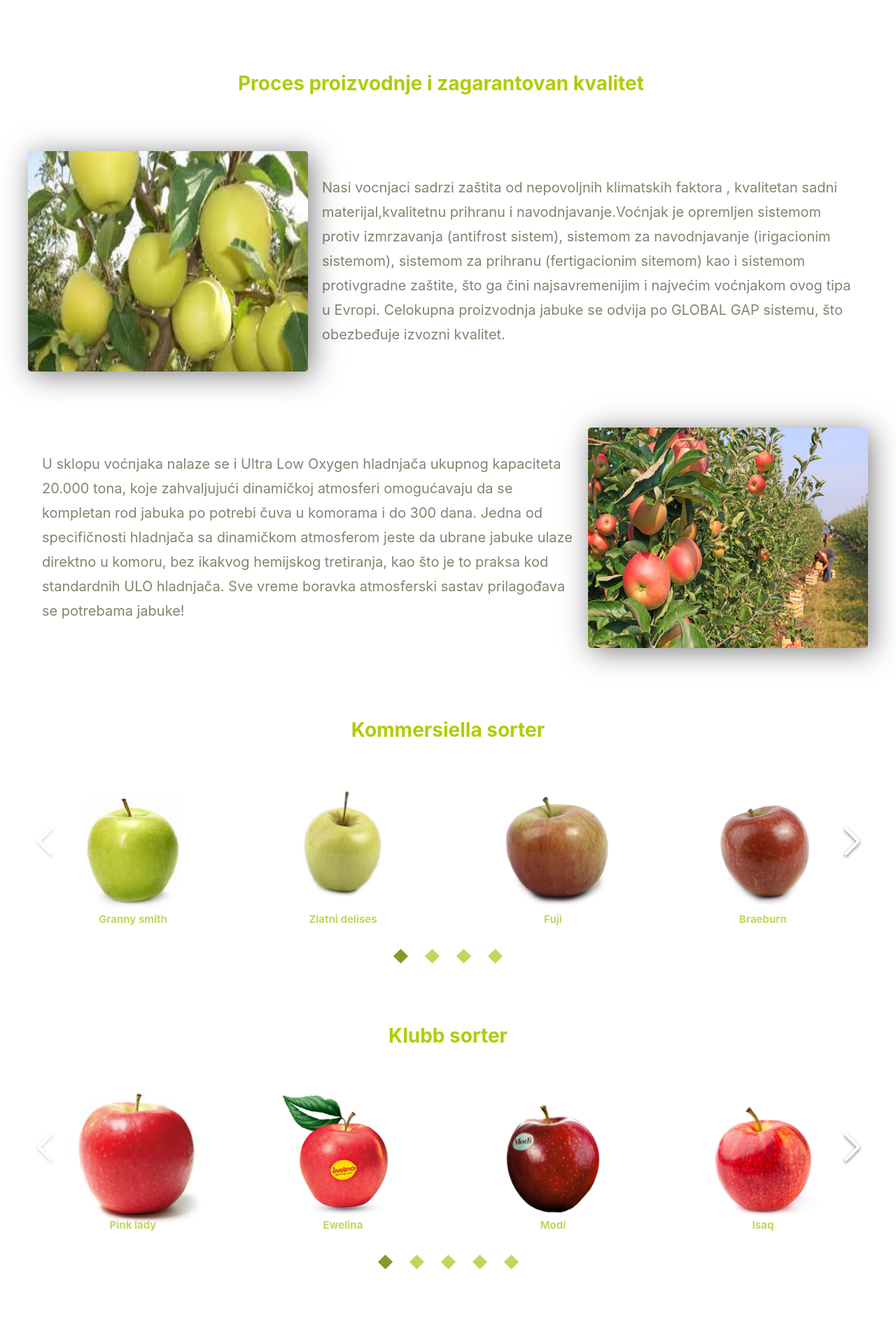
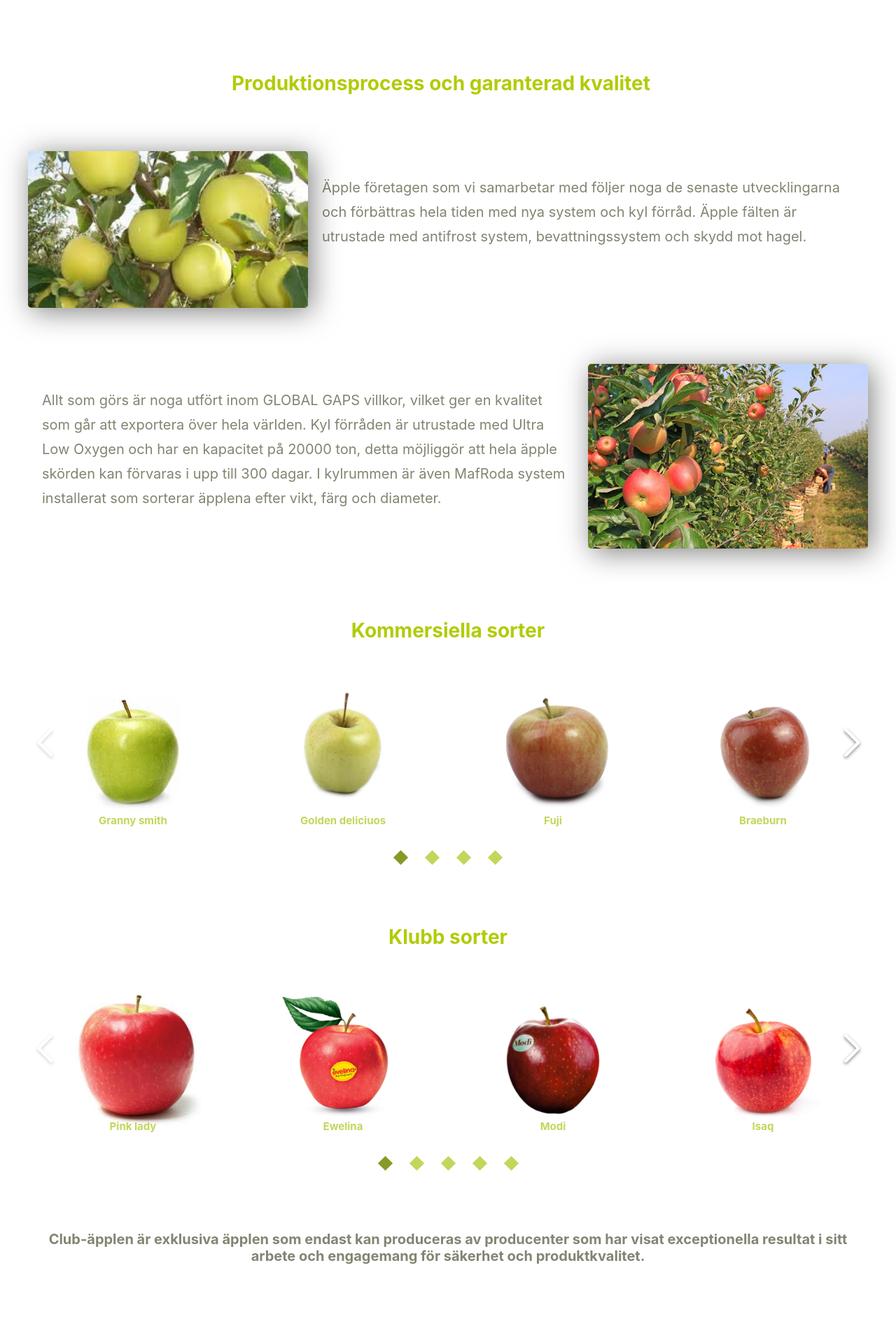
Before and after one commit to andrejkitanovic/healthy-fruits, a React (Create React App) app: page /jabuke in a window 1280 px wide. Shown: the part 635-2520 px from the top of the page at 70% size. Built offline with nearby package versions, Linux system fonts and the light colour scheme.

Commit message:
finished

```diff
--- a/src/components/Jabuke/ProcesProizvodnje/ProcesProizvodnje.js
+++ b/src/components/Jabuke/ProcesProizvodnje/ProcesProizvodnje.js
@@ -7,31 +7,26 @@ import PlantazaJabuka from "../../../assets/images/jabuke/plantaza.jpg";
 const ProcesProizvodnje = (props) => {
   return (
     <div className="ProcesProizvodnje">
-      <h2>Proces proizvodnje i zagarantovan kvalitet</h2>
+      <h2>Produktionsprocess och garanterad kvalitet</h2>
 
       <div className="flex">
         <img src={ZlatniDelises} alt="Zlatni delises" />
         <p>
-          Nasi vocnjaci sadrzi zaštita od nepovoljnih klimatskih faktora ,
-          kvalitetan sadni materijal,kvalitetnu prihranu i navodnjavanje.Voćnjak
-          je opremljen sistemom protiv izmrzavanja (antifrost sistem), sistemom
-          za navodnjavanje (irigacionim sistemom), sistemom za prihranu
-          (fertigacionim sitemom) kao i sistemom protivgradne zaštite, što ga
-          čini najsavremenijim i najvećim voćnjakom ovog tipa u Evropi.
-          Celokupna proizvodnja jabuke se odvija po GLOBAL GAP sistemu, što
-          obezbeđuje izvozni kvalitet.
+          Äpple företagen som vi samarbetar med följer noga de senaste
+          utvecklingarna och förbättras hela tiden med nya system och kyl
+          förråd. Äpple fälten är utrustade med antifrost system,
+          bevattningssystem och skydd mot hagel.
         </p>
       </div>
 
       <div className="flex">
         <p>
-          U sklopu voćnjaka nalaze se i Ultra Low Oxygen hladnjača ukupnog
-          kapaciteta 20.000 tona, koje zahvaljujući dinamičkoj atmosferi
-          omogućavaju da se kompletan rod jabuka po potrebi čuva u komorama i do
-          300 dana. Jedna od specifičnosti hladnjača sa dinamičkom atmosferom
-          jeste da ubrane jabuke ulaze direktno u komoru, bez ikakvog hemijskog
-          tretiranja, kao što je to praksa kod standardnih ULO hladnjača. Sve
-          vreme boravka atmosferski sastav prilagođava se potrebama jabuke!
+          Allt som görs är noga utfört inom GLOBAL GAPS villkor, vilket ger en
+          kvalitet som går att exportera över hela världen. Kyl förråden är
+          utrustade med Ultra Low Oxygen och har en kapacitet på 20000 ton,
+          detta möjliggör att hela äpple skörden kan förvaras i upp till 300
+          dagar. I kylrummen är även MafRoda system installerat som sorterar
+          äpplena efter vikt, färg och diameter.
         </p>
         <img className="plantaza" src={PlantazaJabuka} alt="Zlatni delises" />
       </div>
--- a/src/components/Jabuke/Tehnologija/Tehnologija.js
+++ b/src/components/Jabuke/Tehnologija/Tehnologija.js
@@ -6,7 +6,7 @@ import Video3 from "../../../assets/images/jabuke/sorting.mp4";
 const Tehnologija = (props) => {
   return (
     <div className="Tehnologija">
-      <h2>Najsavremenija tehnologija</h2>
+      {/* <h2>Najsavremenija tehnologija</h2> */}
 
       <video src={Video3} controls />
     </div>
--- a/src/components/Voce/SwiperVoce/SwiperVoce.js
+++ b/src/components/Voce/SwiperVoce/SwiperVoce.js
@@ -20,8 +20,6 @@ const swiper = (props) => {
     </SwiperSlide>
   ))
 
-  console.log(window.innerWidth)
-
   return (
     <div className={'SwiperVoce'}>
       <Swiper
--- a/src/containers/views/Jabuka/Jabuka.js
+++ b/src/containers/views/Jabuka/Jabuka.js
@@ -15,7 +15,6 @@ import GrannySmith from "../../../assets/images/jabuke/komercijalne/grennysmith.
 import Gala from "../../../assets/images/jabuke/komercijalne/gala.png";
 import Jonagold from "../../../assets/images/jabuke/komercijalne/jonagold.png";
 
-
 import Sweettango from "../../../assets/images/jabuke/klub/sweettango.png";
 import Kiku from "../../../assets/images/jabuke/klub/kiku.png";
 import Isaq from "../../../assets/images/jabuke/klub/isaq.png";
@@ -32,13 +31,12 @@ const Jabuke = (props) => {
   const [modal, setModal] = useState(false);
   const [komercijalne] = useState([
     { img: GrannySmith, naziv: "Granny smith" },
-    { img: ZlatniDelises, naziv: "Zlatni delises" },
+    { img: ZlatniDelises, naziv: "Golden deliciuos" },
     { img: Fuji, naziv: "Fuji" },
     { img: Breburn, naziv: "Braeburn" },
     { img: Jonagold, naziv: "Jona gold" },
     { img: Gala, naziv: "Gala" },
-    { img: CrveniDelises, naziv: "Crveni delises" }
-
+    { img: CrveniDelises, naziv: "Red deliciuos" },
   ]);
 
   const [klub] = useState([
@@ -50,7 +48,6 @@ const Jabuke = (props) => {
     { img: Rubens, naziv: "Rubens" },
     { img: Kiku, naziv: "Kiku" },
     { img: Sweettango, naziv: "Sweet tango" },
-
   ]);
 
   return (
@@ -59,7 +56,7 @@ const Jabuke = (props) => {
         <img src={PrikazJabuka} alt="Jabuka" />
       </div>
       <OpisJabuka open={() => setModal(true)} />
-      {modal ? <Pakovanja  close={() => setModal(false)} /> : null}
+      {modal ? <Pakovanja close={() => setModal(false)} /> : null}
       <ProcesProizvodnje />
       <h2>Kommersiella sorter</h2>
       <SwiperVoce content={komercijalne} height="30vh" autoplay="off" />
@@ -67,9 +64,9 @@ const Jabuke = (props) => {
       <SwiperVoce content={klub} height="30vh" autoplay="off" />
       <p className="description">
         <strong>
-          Klupske jabuke predstavljaju ekskluzivne jabuke koje mogu da proizvode
-          samo proizvođači koji su u svom radu pokazali izuzetne rezultate i
-          privrženost bezbednosti i kvalitetu proizvoda.
+          Club-äpplen är exklusiva äpplen som endast kan produceras av
+          producenter som har visat exceptionella resultat i sitt arbete och
+          engagemang för säkerhet och produktkvalitet.
         </strong>
       </p>
       <Tehnologija />
```
